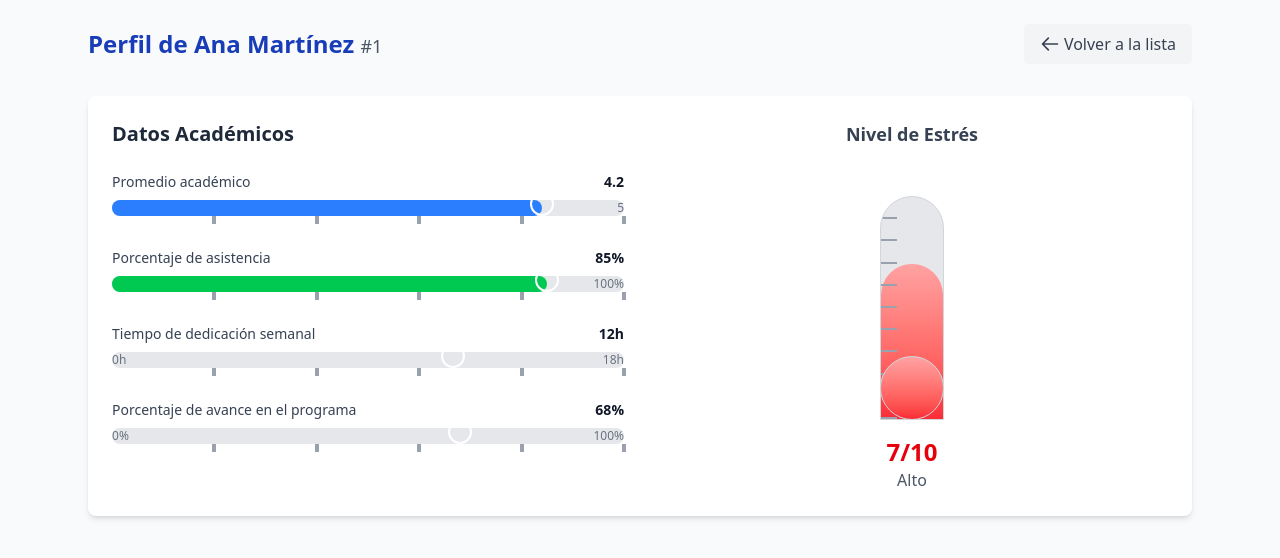
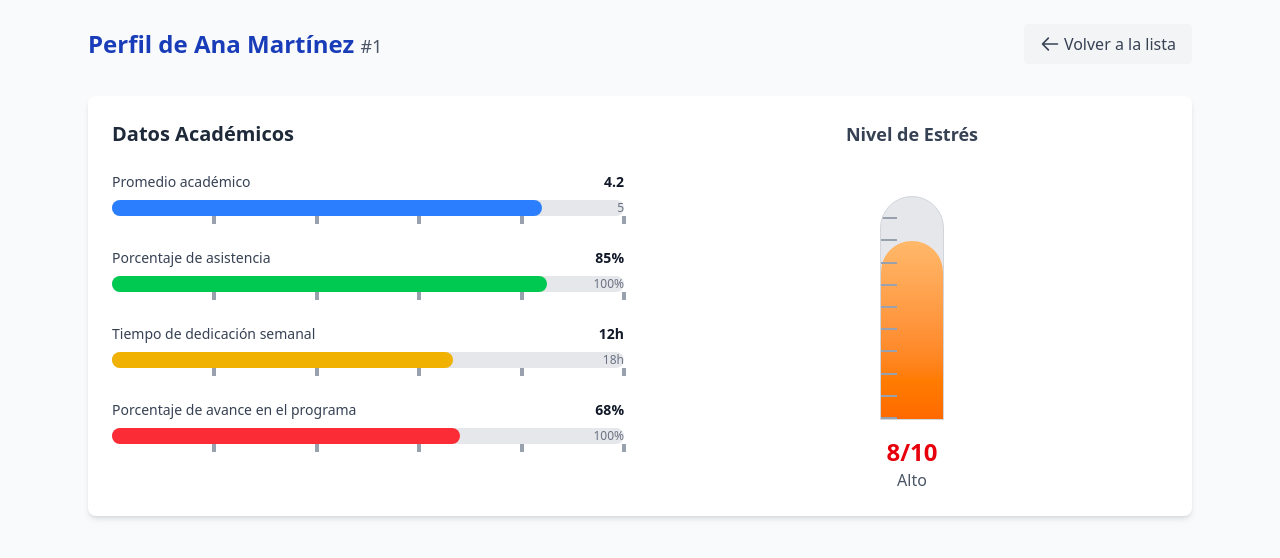
Before and after one commit to Juanqu261/serenus, a React (Vite) app in the folder Desarrollo/frontend/: page /admin/student/1 in a window 1280 px wide. Shown: the top 558 px of the page. Built offline with nearby package versions, Linux system fonts and the light colour scheme.

Commit message:
quitado circulo feo

```diff
--- a/Desarrollo/frontend/src/administrador/StudentDetail.tsx
+++ b/Desarrollo/frontend/src/administrador/StudentDetail.tsx
@@ -50,7 +50,7 @@ const NumberLine: React.FC<NumberLineProps> = ({ value, min, max, label, unit =
           className={`absolute h-full rounded-full bg-${color}-500 flex items-center justify-end pr-1`}
           style={{ width: `${percentage}%`, minWidth: '1.5rem' }}
         >
-          <div className={`h-6 w-6 absolute right-0 transform translate-x-1/2 -translate-y-1 bg-${color}-600 rounded-full border-2 border-white`}></div>
+          {/* <div className={`h-6 w-6 absolute right-0 transform translate-x-1/2 -translate-y-1 bg-${color}-600 rounded-full border-2 border-white`}></div> */}
         </div>
 
         {/* Valores min-max */}
@@ -75,6 +75,7 @@ const Thermometer: React.FC<ThermometerProps> = ({ stressLevel }) => {
   const getColor = () => {
     if (stressLevel <= 3) return 'bg-gradient-to-t from-green-500 to-green-300';
     if (stressLevel <= 6) return 'bg-gradient-to-t from-yellow-500 to-yellow-300';
+    if (stressLevel <= 8) return 'bg-gradient-to-t from-orange-500 to-orange-300';
     return 'bg-gradient-to-t from-red-500 to-red-300';
   };
 
@@ -109,7 +110,7 @@ const Thermometer: React.FC<ThermometerProps> = ({ stressLevel }) => {
         </div>
 
         {/* Bulbo del termómetro */}
-        <div className={`absolute bottom-0 left-0 w-16 h-16 rounded-full ${getColor()} border border-gray-300`}></div>
+        {/* <div className={`absolute bottom-0 left-0 w-16 h-16 rounded-full ${getColor()} border border-gray-300`}></div> */}
       </div>
 
       <div className="text-center">
@@ -145,7 +146,7 @@ const StudentDetail: React.FC = () => {
         attendancePercentage: 85, // %
         weeklyDedication: 12, // horas
         programProgress: 68, // %
-        stressLevel: 7, // de 10
+        stressLevel: 8, // de 10
         credits: 6 // cantidad de créditos
       };
 
@@ -222,7 +223,7 @@ const StudentDetail: React.FC = () => {
               min={0}
               max={student.credits * 3}
               unit="h"
-              color="purple"
+              color="yellow"
             />
 
             <NumberLine
@@ -231,7 +232,7 @@ const StudentDetail: React.FC = () => {
               min={0}
               max={100}
               unit="%"
-              color="indigo"
+              color="red"
             />
           </div>
 
```
